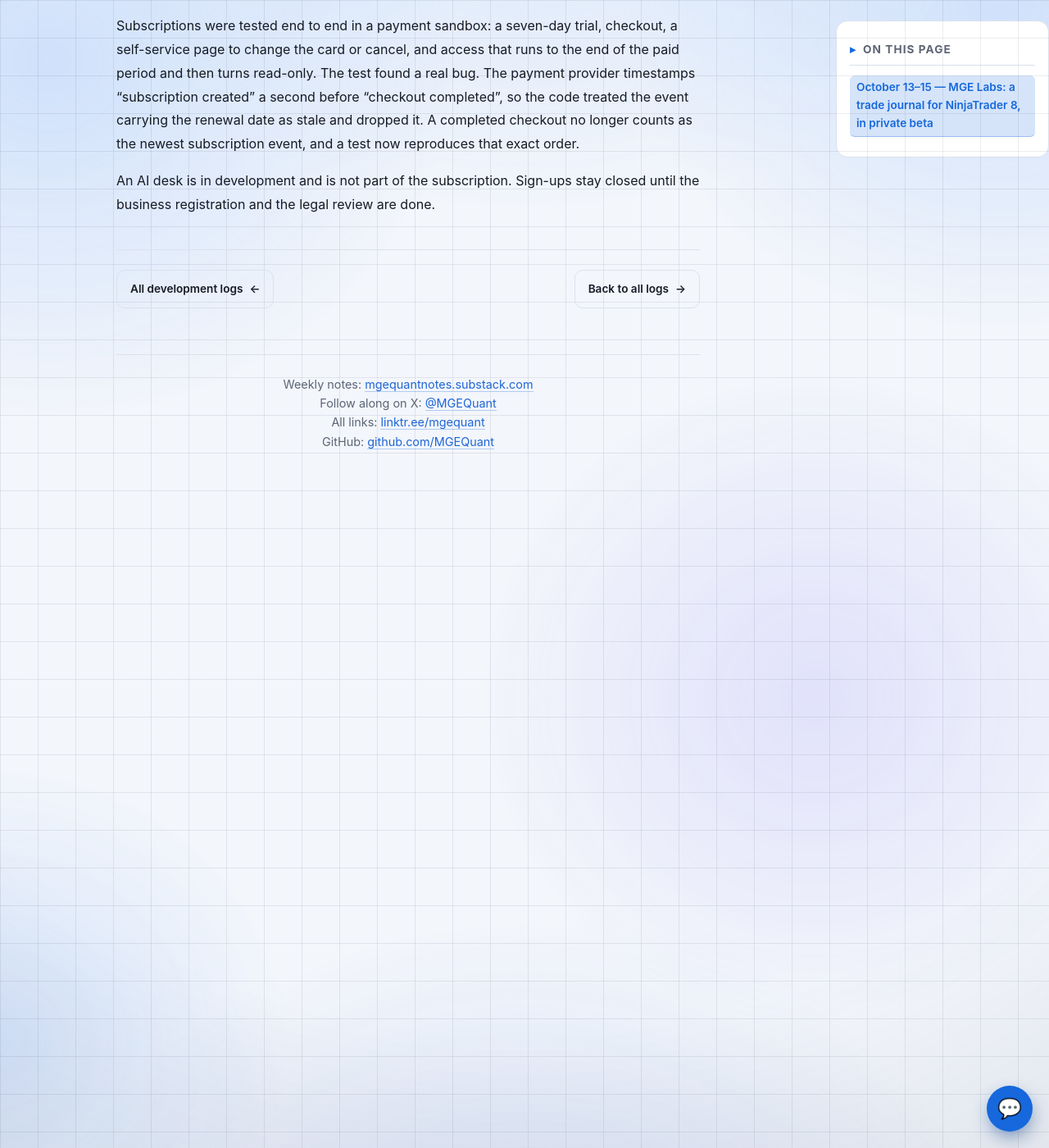
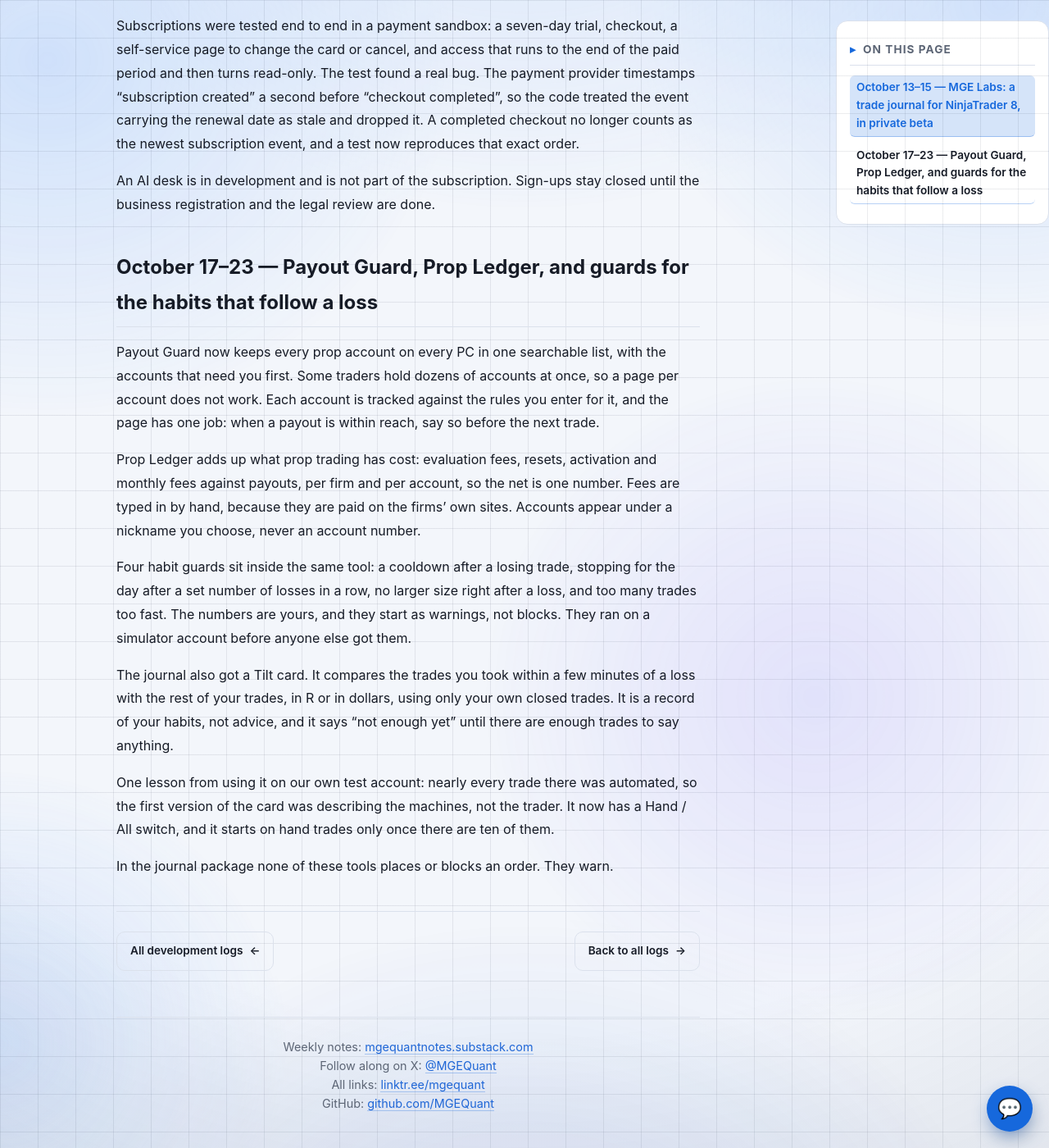
Before and after one commit to MGEQuant/MGEQuant, a Jekyll site: the page built from DevelopmentLogs/Platform/2026/10-October.md, in a window 1280 px wide and 1400 px high, scrolled down 585 px. Shown: the whole window at 82% size. Built offline with Jekyll 4.4.1, drawn with Linux system fonts in a browser that asks for light colours; some of the changed text lies outside the part shown.

Commit message:
Dev logs: October additions (Platform: Payout Guard, Prop Ledger, habit guards, Tilt card; Indicators: FlowEdge truth check, IB 25/75 claim check)
Co-Authored-By: Claude Sonnet 5.5 <noreply@anthropic.com>

```diff
--- a/DevelopmentLogs/Platform/2026/10-October.md
+++ b/DevelopmentLogs/Platform/2026/10-October.md
@@ -1,6 +1,6 @@
 ---
 layout: default
-date: "2026-10-15"
+date: "2026-10-23"
 title: "Platform — October 2026"
 ---
 
@@ -13,3 +13,17 @@ On the PC it is one compiled NinjaTrader add-on, paired to the account with a on
 Subscriptions were tested end to end in a payment sandbox: a seven-day trial, checkout, a self-service page to change the card or cancel, and access that runs to the end of the paid period and then turns read-only. The test found a real bug. The payment provider timestamps "subscription created" a second before "checkout completed", so the code treated the event carrying the renewal date as stale and dropped it. A completed checkout no longer counts as the newest subscription event, and a test now reproduces that exact order.
 
 An AI desk is in development and is not part of the subscription. Sign-ups stay closed until the business registration and the legal review are done.
+
+## October 17–23 — Payout Guard, Prop Ledger, and guards for the habits that follow a loss
+
+Payout Guard now keeps every prop account on every PC in one searchable list, with the accounts that need you first. Some traders hold dozens of accounts at once, so a page per account does not work. Each account is tracked against the rules you enter for it, and the page has one job: when a payout is within reach, say so before the next trade.
+
+Prop Ledger adds up what prop trading has cost: evaluation fees, resets, activation and monthly fees against payouts, per firm and per account, so the net is one number. Fees are typed in by hand, because they are paid on the firms' own sites. Accounts appear under a nickname you choose, never an account number.
+
+Four habit guards sit inside the same tool: a cooldown after a losing trade, stopping for the day after a set number of losses in a row, no larger size right after a loss, and too many trades too fast. The numbers are yours, and they start as warnings, not blocks. They ran on a simulator account before anyone else got them.
+
+The journal also got a Tilt card. It compares the trades you took within a few minutes of a loss with the rest of your trades, in R or in dollars, using only your own closed trades. It is a record of your habits, not advice, and it says "not enough yet" until there are enough trades to say anything.
+
+One lesson from using it on our own test account: nearly every trade there was automated, so the first version of the card was describing the machines, not the trader. It now has a Hand / All switch, and it starts on hand trades only once there are ten of them.
+
+In the journal package none of these tools places or blocks an order. They warn.
```
Also changed, not shown: DevelopmentLogs/Indicators/2026/10-October.md (added, +29 -0 lines).
